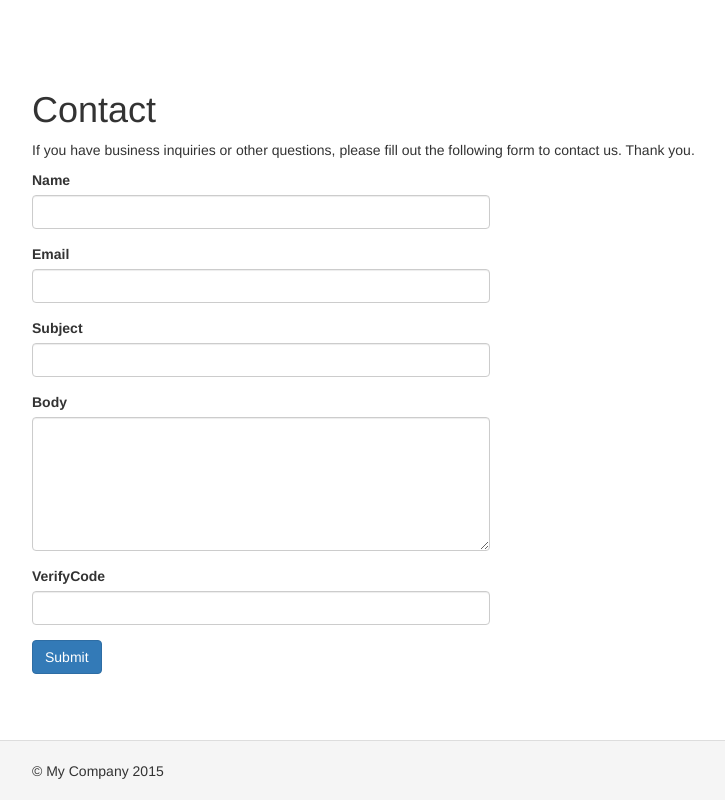
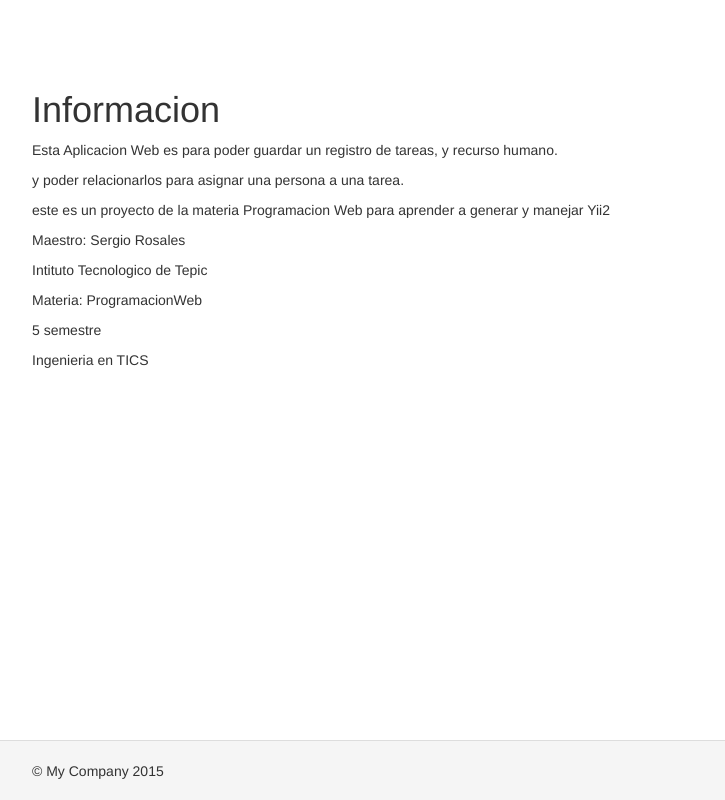
Before and after one commit to celestegarcia/Aplicaciondetareas, a Yii app: template views/site/contact.php in a window 1280 px wide. Shown: the whole page, without its empty margins (38-763 px from the left). Run offline with PHP 8.4 and a stand-in for Yii, Linux system fonts and the light colour scheme; the template is opened without the code that fills it, so the values that code supplies are empty; form fields are guessed from the names that the template uses; some libraries are stand-ins or nearby versions.

Commit message:
quinceabaversion

```diff
--- a/composer.json
+++ b/composer.json
@@ -17,7 +17,8 @@
         "php": ">=5.4.0",
         "yiisoft/yii2": ">=2.0.5",
         "yiisoft/yii2-bootstrap": "*",
-        "yiisoft/yii2-swiftmailer": "*"
+        "yiisoft/yii2-swiftmailer": "*",
+        "kartik-v/bootstrap-fileinput": "dev-master"
     },
     "require-dev": {
         "yiisoft/yii2-codeception": "*",
--- a/views/layouts/main.php
+++ b/views/layouts/main.php
@@ -37,8 +37,8 @@ AppAsset::register($this);
         'options' => ['class' => 'navbar-nav navbar-right'],
         'items' => [
             ['label' => 'Home', 'url' => ['/site/index']],
-            ['label' => 'About', 'url' => ['/site/about']],
-            ['label' => 'Contact', 'url' => ['/site/contact']],
+            ['label' => 'Integrantes', 'url' => ['/site/about']],
+            ['label' => 'Informacion', 'url' => ['/site/contact']],
             Yii::$app->user->isGuest ?
                 ['label' => 'Login', 'url' => ['/site/login']] :
                 [
--- a/views/recurso-humano/_form.php
+++ b/views/recurso-humano/_form.php
@@ -2,6 +2,7 @@
 
 use yii\helpers\Html;
 use yii\widgets\ActiveForm;
+use kartik\file\FileInput;
 
 /* @var $this yii\web\View */
 /* @var $model app\models\RecursoHumano */
@@ -24,7 +25,8 @@ use yii\widgets\ActiveForm;
 
     <?= $form->field($model, 'antiguedad')->textInput(['maxlength' => true]) ?>
 
-    <?= $form->field($model, 'fotografia')->textInput() ?>
+    <?= $form->field($model, 'fotografia')->widget(FileInput::classname(), [
+    'options' => ['accept' => 'image/*'],  ]); ?>
 
     <div class="form-group">
         <?= Html::submitButton($model->isNewRecord ? 'Create' : 'Update', ['class' => $model->isNewRecord ? 'btn btn-success' : 'btn btn-primary']) ?>
--- a/views/site/contact.php
+++ b/views/site/contact.php
@@ -12,57 +12,14 @@ $this->title = 'Contact';
 $this->params['breadcrumbs'][] = $this->title;
 ?>
 <div class="site-contact">
-    <h1><?= Html::encode($this->title) ?></h1>
+                    <h1>Informacion </h1>
 
-    <?php if (Yii::$app->session->hasFlash('contactFormSubmitted')): ?>
-
-        <div class="alert alert-success">
-            Thank you for contacting us. We will respond to you as soon as possible.
-        </div>
-
-        <p>
-            Note that if you turn on the Yii debugger, you should be able
-            to view the mail message on the mail panel of the debugger.
-            <?php if (Yii::$app->mailer->useFileTransport): ?>
-                Because the application is in development mode, the email is not sent but saved as
-                a file under <code><?= Yii::getAlias(Yii::$app->mailer->fileTransportPath) ?></code>.
-                Please configure the <code>useFileTransport</code> property of the <code>mail</code>
-                application component to be false to enable email sending.
-            <?php endif; ?>
-        </p>
-
-    <?php else: ?>
-
-        <p>
-            If you have business inquiries or other questions, please fill out the following form to contact us.
-            Thank you.
-        </p>
-
-        <div class="row">
-            <div class="col-lg-5">
-
-                <?php $form = ActiveForm::begin(['id' => 'contact-form']); ?>
-
-                    <?= $form->field($model, 'name') ?>
-
-                    <?= $form->field($model, 'email') ?>
-
-                    <?= $form->field($model, 'subject') ?>
-
-                    <?= $form->field($model, 'body')->textArea(['rows' => 6]) ?>
-
-                    <?= $form->field($model, 'verifyCode')->widget(Captcha::className(), [
-                        'template' => '<div class="row"><div class="col-lg-3">{image}</div><div class="col-lg-6">{input}</div></div>',
-                    ]) ?>
-
-                    <div class="form-group">
-                        <?= Html::submitButton('Submit', ['class' => 'btn btn-primary', 'name' => 'contact-button']) ?>
-                    </div>
-
-                <?php ActiveForm::end(); ?>
-
-            </div>
-        </div>
-
-    <?php endif; ?>
+                    <p>Esta Aplicacion Web es para poder guardar un registro de tareas, y recurso humano. <p>
+                    <p> y poder relacionarlos para asignar una persona a una tarea.</p>
+                    <p>este es un proyecto de la materia Programacion Web para aprender a generar y manejar  Yii2</p>
+                    <p>Maestro: Sergio Rosales</p>
+                    <p>Intituto Tecnologico de Tepic</p>
+                    <p>Materia: ProgramacionWeb </p>
+                    <p>5 semestre</p>
+                    <p>Ingenieria en TICS</p>
 </div>
```
Also changed, not shown: views/site/about.php (+6 -4 lines), 1 other file.
